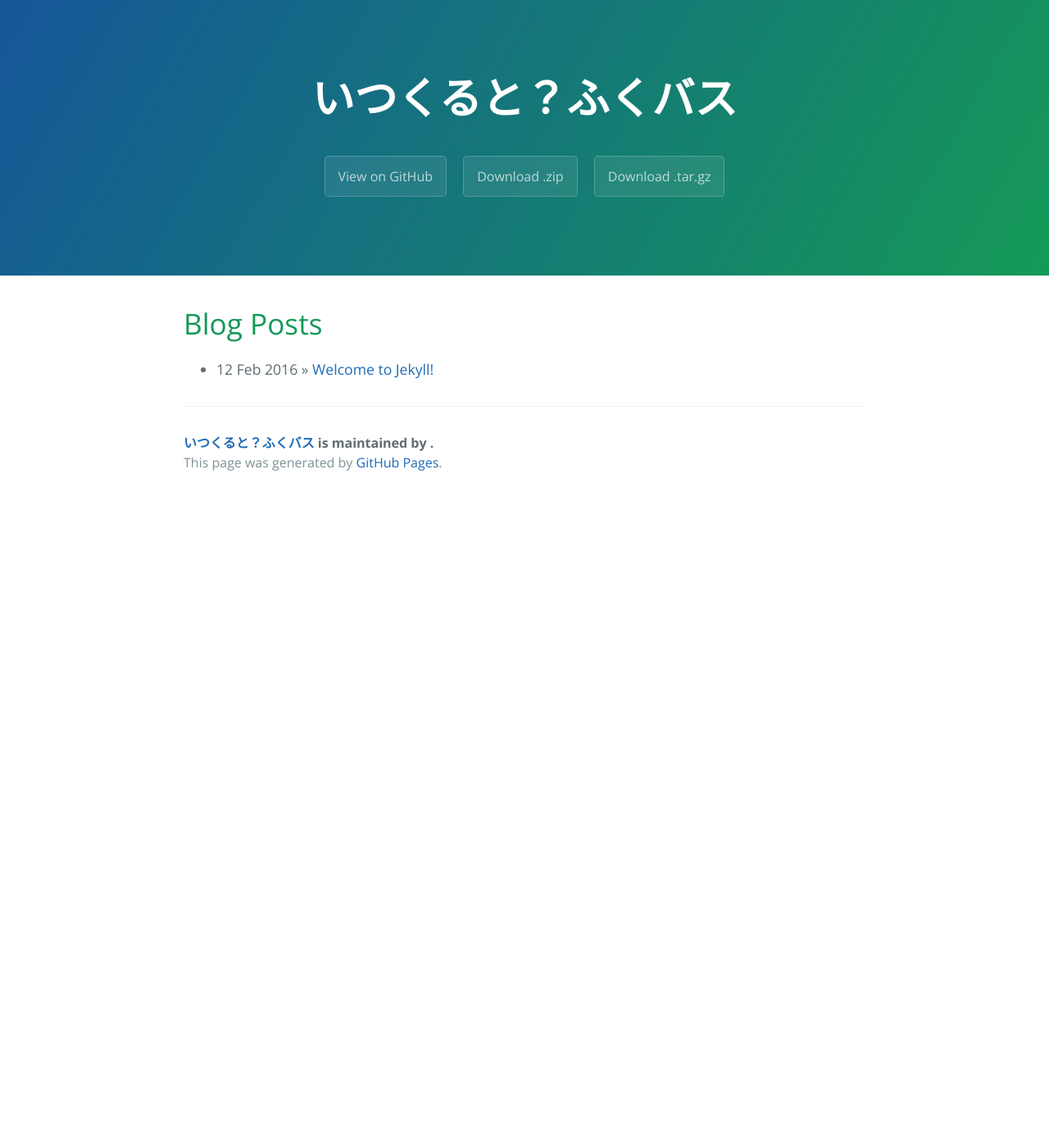
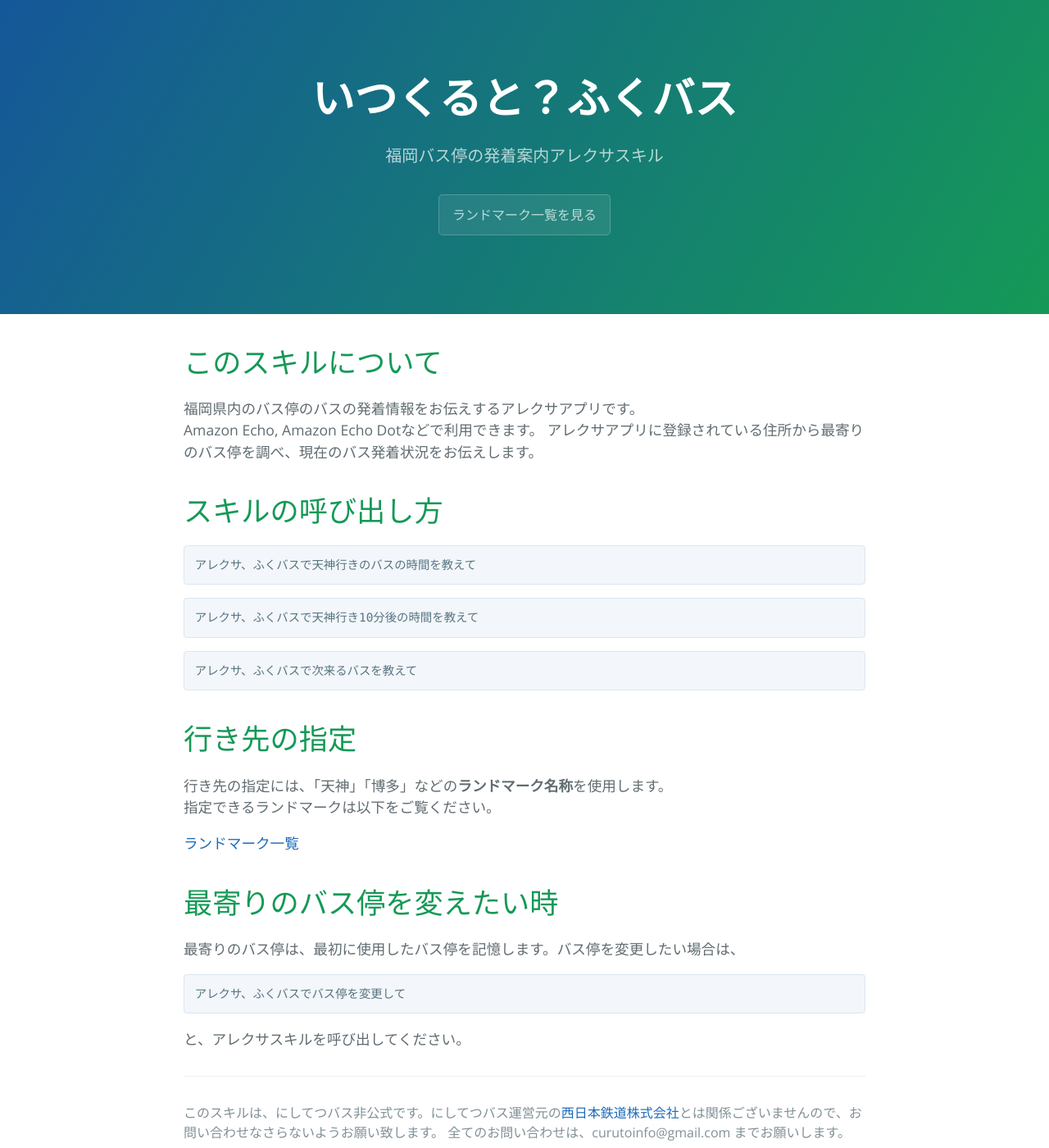
Before and after one commit to hironagai/hironagai.github.io, a Jekyll site: the page built from index.markdown, in a window 1280 px wide and 1400 px high. Shown: the whole window at 82% size. Built offline with Jekyll 4.4.1, drawn with Linux system fonts in a browser that asks for light colours; some of the changed text lies outside the part shown.

Commit message:
色々なページ追加

````diff
--- a/_config.yml
+++ b/_config.yml
@@ -15,6 +15,7 @@
 # in the templates via {{ site.myvariable }}.
 title: いつくると？ふくバス
 email: curutoinfo@gmail.com
+tagline: 福岡バス停の発着案内アレクサスキル
 description: >- # this means to ignore newlines until "baseurl:"
   福岡県内のバス停のバスの発着情報をお伝えするアレクサアプリです。
   AmazonEcho, AmazonEchoDotなどで利用できます。
--- a/_includes/head.html
+++ b/_includes/head.html
@@ -1,9 +1,10 @@
 <head>
   <meta charset="UTF-8">
-  <title>{{ site.title }}</title>
+  <title>{{ site.title }} - アレクサスキル</title>
   <meta name="viewport" content="width=device-width, initial-scale=1">
   <meta name="theme-color" content="#157878">
   <link rel="stylesheet" href="{{ site.baseurl }}/css/normalize.css">
   <link href='https://fonts.googleapis.com/css?family=Open+Sans:400,700' rel='stylesheet' type='text/css'>
   <link rel="stylesheet" href="{{ site.baseurl }}/css/cayman.css">
+  <link rel="icon" href="./favicon.ico" type="image/x-icon">
 </head>
--- a/_includes/page-footer.html
+++ b/_includes/page-footer.html
@@ -1,4 +1,10 @@
 <footer class="site-footer">
-  <span class="site-footer-owner"><a href="{{ site.url }}">{{ site.title }}</a> is maintained by <a href="{{ site.author.url }}">{{ site.author.name }}</a>.</span>
-  <span class="site-footer-credits">This page was generated by <a href="https://pages.github.com">GitHub Pages</a>.</span>
+  <div class="site-footer-credits">
+    このスキルは、にしてつバス非公式です。にしてつバス運営元の<a href="http://www.nishitetsu.co.jp/">西日本鉄道株式会社</a>とは関係ございませんので、お問い合わせなさらないようお願い致します。
+    全てのお問い合わせは、{{ site.email }} までお願いします。
+  </div>
+  <p   class="site-footer-credits">
+    <a href="./privacy-policy.html">プライバシーポリシー</a> |
+    制作:<a href="https://twitter.com/tabibits">@tabibits</a>
+  </p>
 </footer>
--- a/_includes/page-header.html
+++ b/_includes/page-header.html
@@ -1,7 +1,7 @@
 <section class="page-header">
   <h1 class="project-name">{{ site.title }}</h1>
   <h2 class="project-tagline">{{ site.tagline }}</h2>
-  <a href="#" class="btn">View on GitHub</a>
-  <a href="#" class="btn">Download .zip</a>
-  <a href="#" class="btn">Download .tar.gz</a>
+  {% if page.tag != 'landmark' %}
+    <a href="./landmark.html" class="btn">ランドマーク一覧を見る</a>
+  {% endif %}
 </section>
--- a/index.html
+++ /dev/null
@@ -1,13 +0,0 @@
----
-layout: default
-title: {{ site.name }}
----
-
-<div id="home">
-  <h1>Blog Posts</h1>
-  <ul class="posts">
-    {% for post in site.posts %}
-      <li><span>{{ post.date | date_to_string }}</span> &raquo; <a href="{{ site.baseurl }}{{ post.url }}">{{ post.title }}</a></li>
-    {% endfor %}
-  </ul>
-</div>
--- /dev/null
+++ b/index.markdown
@@ -0,0 +1,34 @@
+---
+layout: default
+title: {{ site.name }}
+---
+# このスキルについて
+福岡県内のバス停のバスの発着情報をお伝えするアレクサアプリです。
+Amazon Echo, Amazon Echo Dotなどで利用できます。
+アレクサアプリに登録されている住所から最寄りのバス停を調べ、現在のバス発着状況をお伝えします。
+# スキルの呼び出し方
+
+```
+アレクサ、ふくバスで天神行きのバスの時間を教えて
+```
+```
+アレクサ、ふくバスで天神行き10分後の時間を教えて
+```
+```
+アレクサ、ふくバスで次来るバスを教えて
+```
+
+# 行き先の指定
+
+行き先の指定には、「天神」「博多」などの**ランドマーク名称**を使用します。
+指定できるランドマークは以下をご覧ください。
+
+[ランドマーク一覧](landmark.html)
+
+# 最寄りのバス停を変えたい時
+
+最寄りのバス停は、最初に使用したバス停を記憶します。バス停を変更したい場合は、
+```
+アレクサ、ふくバスでバス停を変更して
+```
+と、アレクサスキルを呼び出してください。
````
Also changed, not shown: landmark.markdown (added, +267 -0 lines), privacy-policy.markdown (added, +34 -0 lines), favicon.ico (added).
